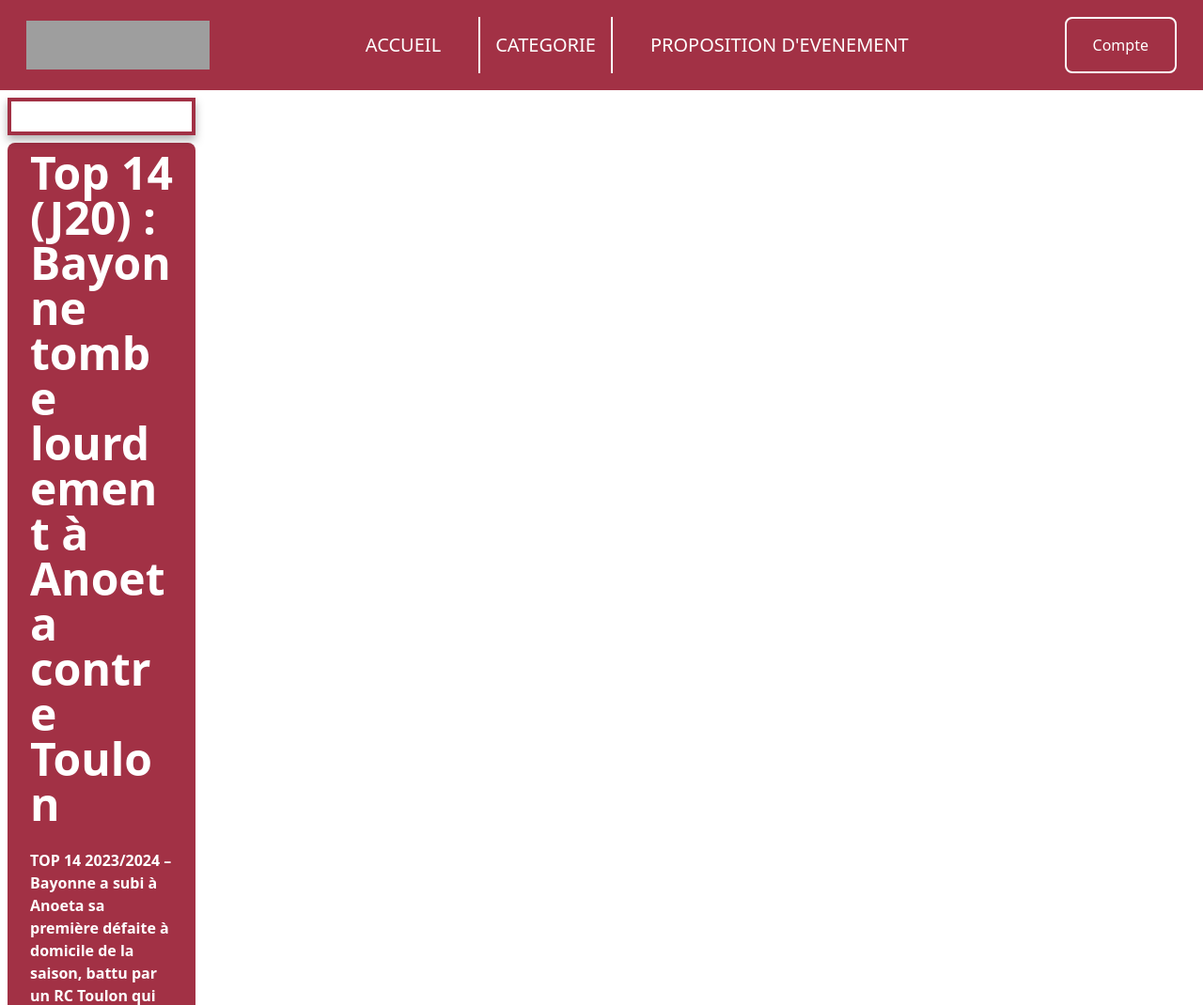
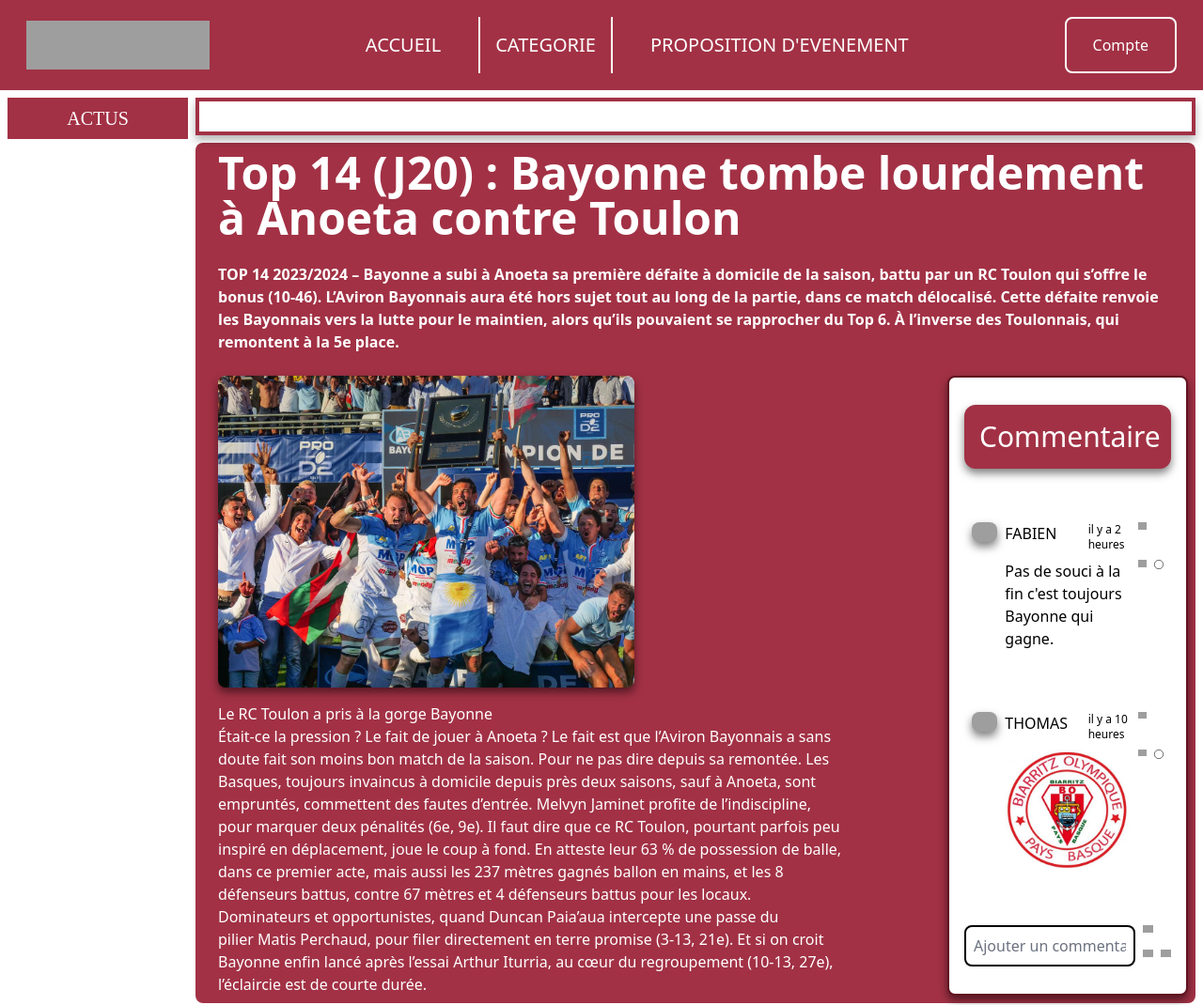
Before and after one commit to LilouDUFAU/GureKultura, a PHP site: template templates/uneActualite.html.twig in a window 1280 px wide. Shown: the top 1070 px of the page at 94% size. Run offline with PHP 8.4, Linux system fonts and the light colour scheme; the template is opened without the code that fills it, so the values that code supplies are empty; some libraries are stand-ins or nearby versions; grey boxes are pictures that could not be loaded.

Commit message:
Réparation du problème du texte en ligne droite sur petits écrans

```diff
--- a/css/output.css
+++ b/css/output.css
@@ -1326,11 +1326,6 @@ video {
   line-height: 1rem;
 }
 
-.text-lg {
-  font-size: 1.125rem;
-  line-height: 1.75rem;
-}
-
 .font-bold {
   font-weight: 700;
 }
@@ -1572,14 +1567,6 @@ video {
     grid-column: span 12 / span 12;
   }
 
-  .sm\:col-span-2 {
-    grid-column: span 2 / span 2;
-  }
-
-  .sm\:col-span-4 {
-    grid-column: span 4 / span 4;
-  }
-
   .sm\:col-start-1 {
     grid-column-start: 1;
   }
@@ -1592,34 +1579,8 @@ video {
     grid-row-start: 4;
   }
 
-<<<<<<< HEAD
   .sm\:block {
     display: block;
-=======
-  .sm\:mt-0 {
-    margin-top: 0px;
-  }
-
-  .sm\:block {
-    display: block;
-  }
-
-  .sm\:h-full {
-    height: 100%;
-  }
-
-  .sm\:grid-cols-2 {
-    grid-template-columns: repeat(2, minmax(0, 1fr));
-  }
-
-  .sm\:grid-cols-6 {
-    grid-template-columns: repeat(6, minmax(0, 1fr));
-  }
-
-  .sm\:text-xl {
-    font-size: 1.25rem;
-    line-height: 1.75rem;
->>>>>>> b270a01afe9f23722f49b2dd169b82e77b380f61
   }
 
   .sm\:h-full {
@@ -1632,18 +1593,6 @@ video {
     position: static;
   }
 
-  .md\:col-span-1 {
-    grid-column: span 1 / span 1;
-  }
-
-  .md\:col-span-2 {
-    grid-column: span 2 / span 2;
-  }
-
-  .md\:col-start-1 {
-    grid-column-start: 1;
-  }
-
   .md\:block {
     display: block;
   }
@@ -1660,20 +1609,8 @@ video {
     display: none;
   }
 
-  .md\:h-full {
-    height: 100%;
-  }
-
   .md\:w-auto {
     width: auto;
-  }
-
-  .md\:max-w-2xl {
-    max-width: 42rem;
-  }
-
-  .md\:shrink-0 {
-    flex-shrink: 0;
   }
 
   .md\:grid-cols-\[200px_1fr\] {
@@ -1711,13 +1648,6 @@ video {
   .lg\:flex {
     display: flex;
   }
-<<<<<<< HEAD
-=======
-
-  .lg\:grid-cols-3 {
-    grid-template-columns: repeat(3, minmax(0, 1fr));
-  }
->>>>>>> b270a01afe9f23722f49b2dd169b82e77b380f61
 }
 
 @media (min-width: 1280px) {
--- a/templates/uneActualite.html.twig
+++ b/templates/uneActualite.html.twig
@@ -11,7 +11,7 @@
         {# contenu #}
 
         {# Colonne de gauche #}
-        <div class="grid grid-cols-6 row-start-3 col-start-1 sm:col-span-12 xl:col-span-8 px-4">
+        <div class="grid grid-cols-6 row-start-3 col-start-1 col-span-12 xl:col-span-8 px-4">
             {# image de l'article #}
             <img src="../asset/actualite/aviron.jpg" alt="Image de l'événement" class="sm:col-start-2 xl:col-start-1 col-span-4 row-start-1 rounded-lg mb-4 drop-shadow-[0_5px_5px_rgba(0,0,0,0.5)]">
             {# contenu de l'article #}
```
